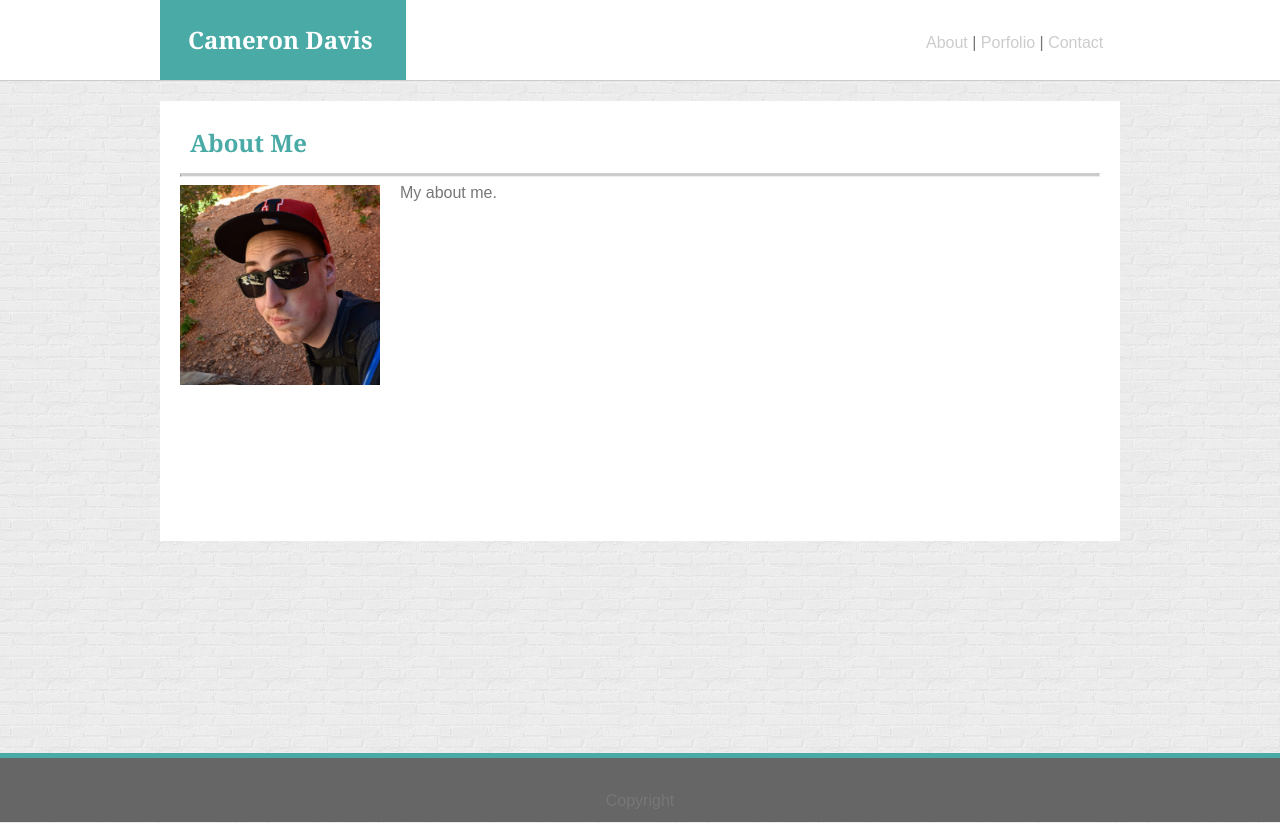
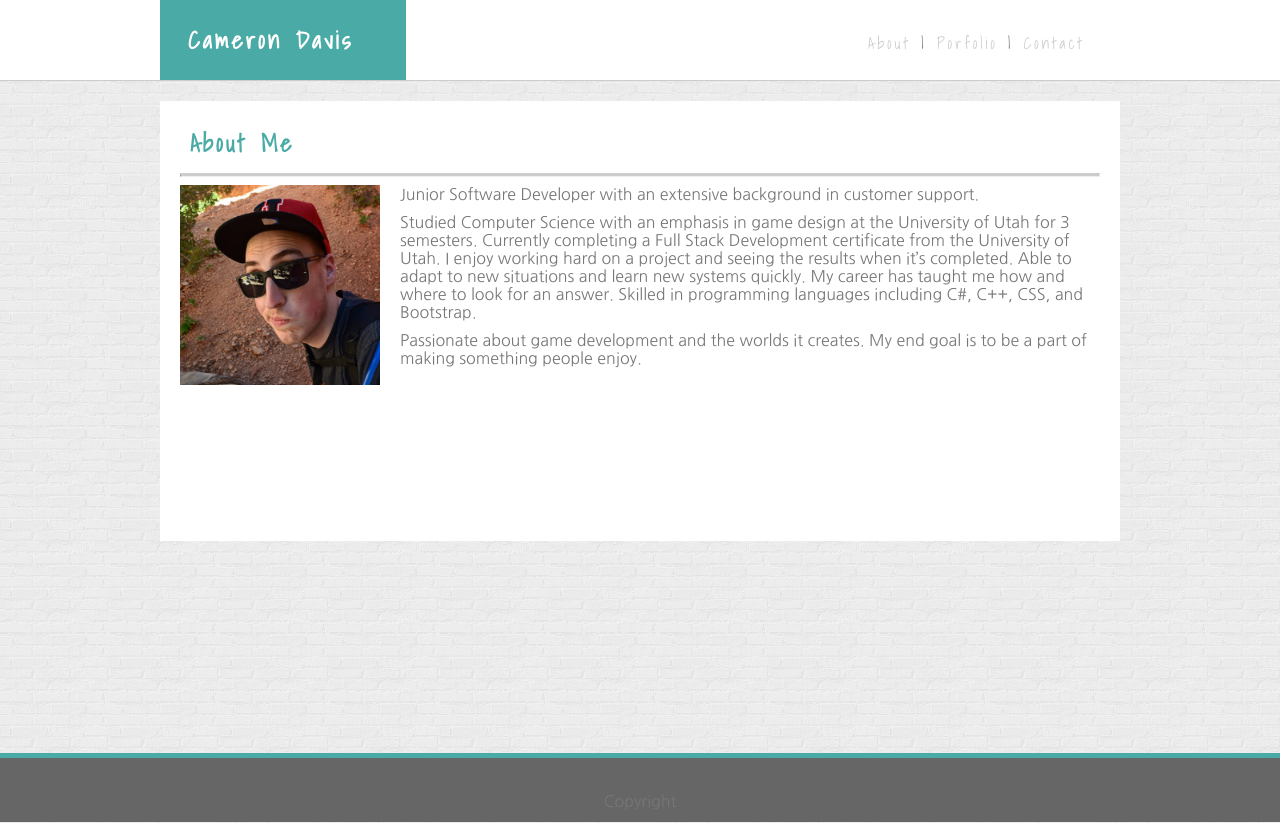
Before and after one commit to MagusConjurer/Basic-Portfolio, a plain HTML site: page index.html in a window 1280 px wide. Drawn offline with Linux system fonts and the light colour scheme.

Commit message:
Implemented Google Fonts and adjusted the CSS accordingly.

```diff
--- a/assets/css/style.css
+++ b/assets/css/style.css
@@ -1,14 +1,7 @@
 body {
     height: 100%;
     color: #777777;
-    font-family: 'Arial', 'Helvetica Neue', Helvetica, sans-serif;;
-}
-
-h1 {
-    font-size: 24px;
-    font-weight: bold;
-    font-family: 'Georgia', Times, Times New Roman, serif;
-    padding: 10px;
+    font-family: 'Nanum Gothic';
 }
 
 #top {
@@ -20,10 +13,20 @@ hr {
 }
 
 header {
+    font-family: 'Shadows Into Light';
+    letter-spacing: 3px;
     width: 100%;
     height: 80px;
     background-color: #ffffff;
     border-bottom: 1px solid #cccccc;
+}
+
+h1 {
+    font-family: 'Shadows Into Light';
+    letter-spacing: 3px;
+    font-size: 24px;
+    font-weight: bold;
+    padding: 10px;
 }
 
 #nav {
@@ -42,8 +45,8 @@ header {
 
 #links {
     float: left;
-    margin: 25px 0px 0px 510px;
-    width: 180px;
+    margin: 25px 0px 0px 452px;
+    width: 220px;
     padding: 10px;
 }
 
@@ -94,6 +97,11 @@ a:active {
     height: 200px;
     float: left;
     margin-right: 20px;
+}
+
+.text {
+    line-height: 18px;
+    margin-bottom: 10px;
 }
 
 #portfolio {
--- a/index.html
+++ b/index.html
@@ -4,6 +4,7 @@
     <meta charset="UTF-8">
     <meta name="viewport" content="width=device-width, initial-scale=1.0">
     <link rel="stylesheet" type="text/css" href="assets/css/reset.css">
+    <link href="https://fonts.googleapis.com/css?family=Nanum+Gothic|Shadows+Into+Light&display=swap" rel="stylesheet">
     <link rel="stylesheet" type="text/css" href="assets/css/style.css">
     <title>About Me</title>
 </head>
@@ -20,7 +21,9 @@
                 <h1 id="top">About Me</h1>
                 <hr>
                 <img id="photo" src="assets/images/cameron-photo.jpg" alt="Photo of Me">
-                <p class="text">My about me.</p>
+                <p class="text">Junior Software Developer with an extensive background in customer support. </p>
+                <p class="text">Studied Computer Science with an emphasis in game design at the University of Utah for 3 semesters. Currently completing a Full Stack Development certificate from the University of Utah. I enjoy working hard on a project and seeing the results when it’s completed. Able to adapt to new situations and learn new systems quickly. My career has taught me how and where to look for an answer. Skilled in programming languages including C#, C++, CSS, and Bootstrap.</p>
+                <p class="text">Passionate about game development and the worlds it creates. My end goal is to be a part of making something people enjoy.</p>
             </section>
         </div>
         <footer>
```
